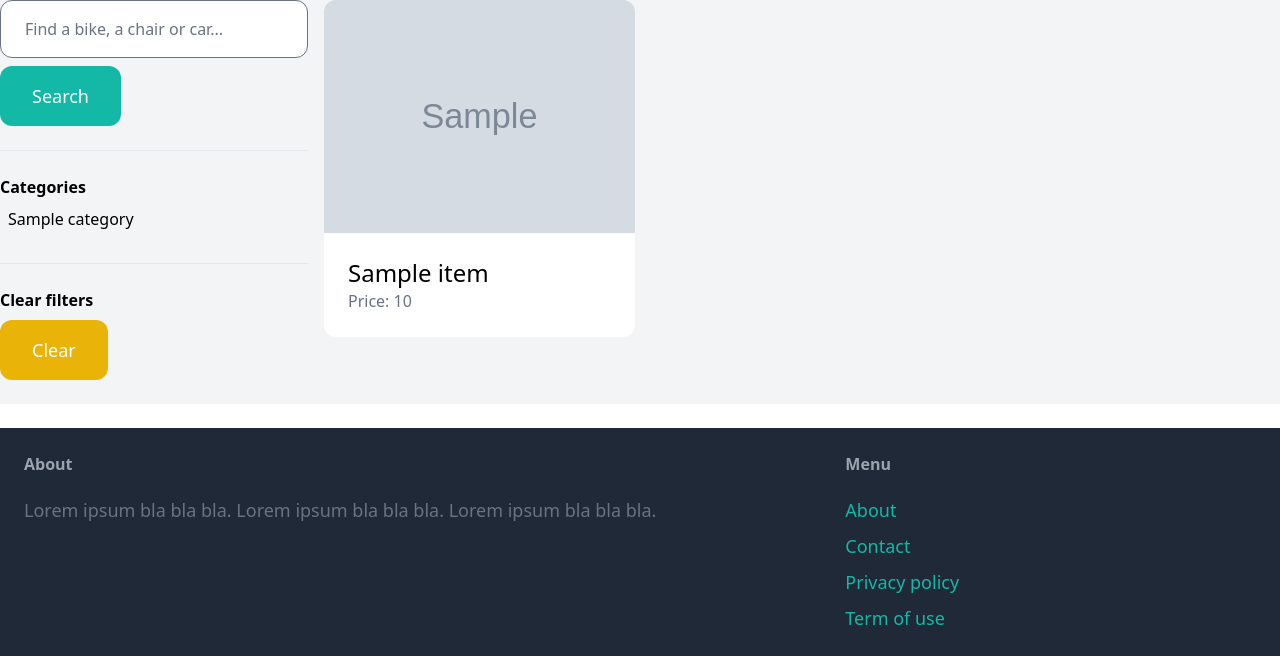
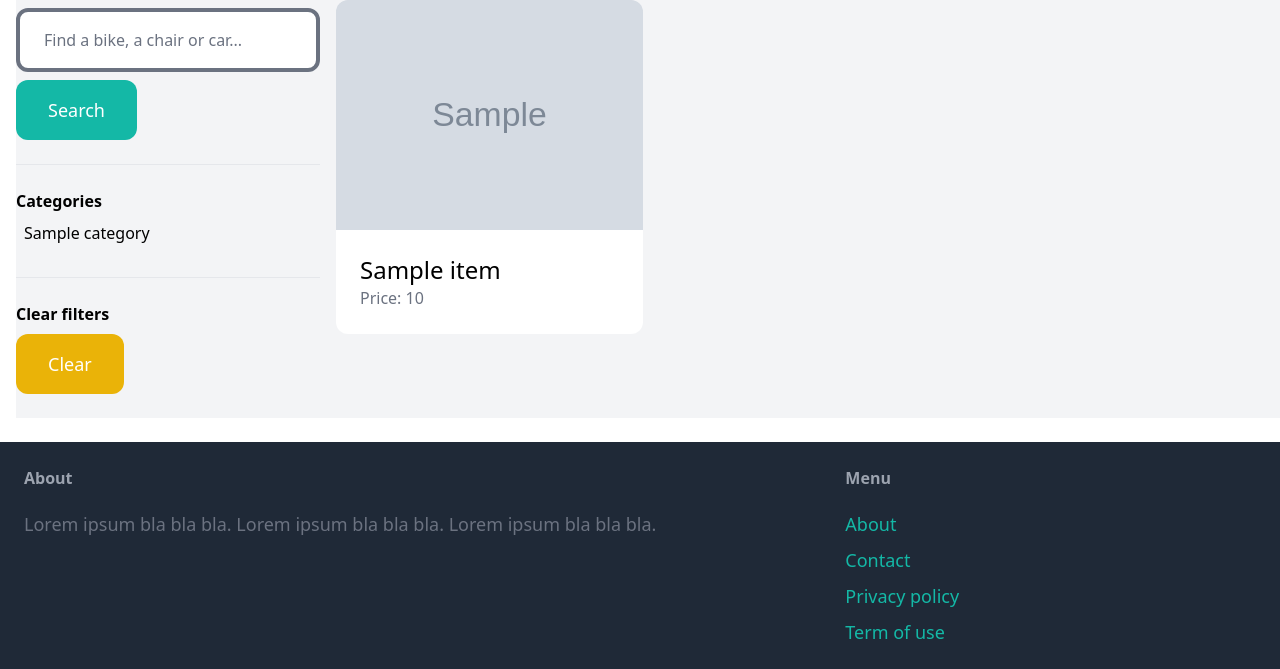
Before and after one commit to stansam/Puddle, a Django app: template templates/products/list.html in a window 1280 px wide. Shown: the part 77-746 px from the top of the page. Run offline with Django 5.2, Linux system fonts and the light colour scheme; the template is opened without the code that fills it: most values are stand-ins (such as "Sample title", 1, 10 or a date in 2020); grey boxes marked "Sample" are stand-in pictures; some libraries are stand-ins or nearby versions.

Commit message:
some more styling

```diff
--- a/templates/products/list.html
+++ b/templates/products/list.html
@@ -3,10 +3,10 @@
 {% block title %}Items{% endblock %}
 
 {% block body %}
-    <div class="pb-6 grid grid-cols-1 sm:grid-cols-2 lg:grid-cols-4 gap-4 bg-gray-100">
-        <div class="col-span-1">
+    <div class="pb-6 grid grid-cols-1 sm:grid-cols-2 lg:grid-cols-4 gap-4 bg-gray-100 ml-4">
+        <div class="col-span-1 mt-2">
             <form method="get" action="{% url 'products:list' %}">
-                <input name="query" class="w-full py-4 px-6 border rounded-xl" type="text" value="{{ query }}" placeholder="Find a bike, a chair or car...">
+                <input name="query" class="w-full py-4 px-6 border-4 rounded-xl" type="text" value="{{ query }}" placeholder="Find a bike, a chair or car...">
 
                 <button class="mt-2 py-4 px-8 text-lg bg-teal-500 text-white rounded-xl">Search</button>
             </form>
```
